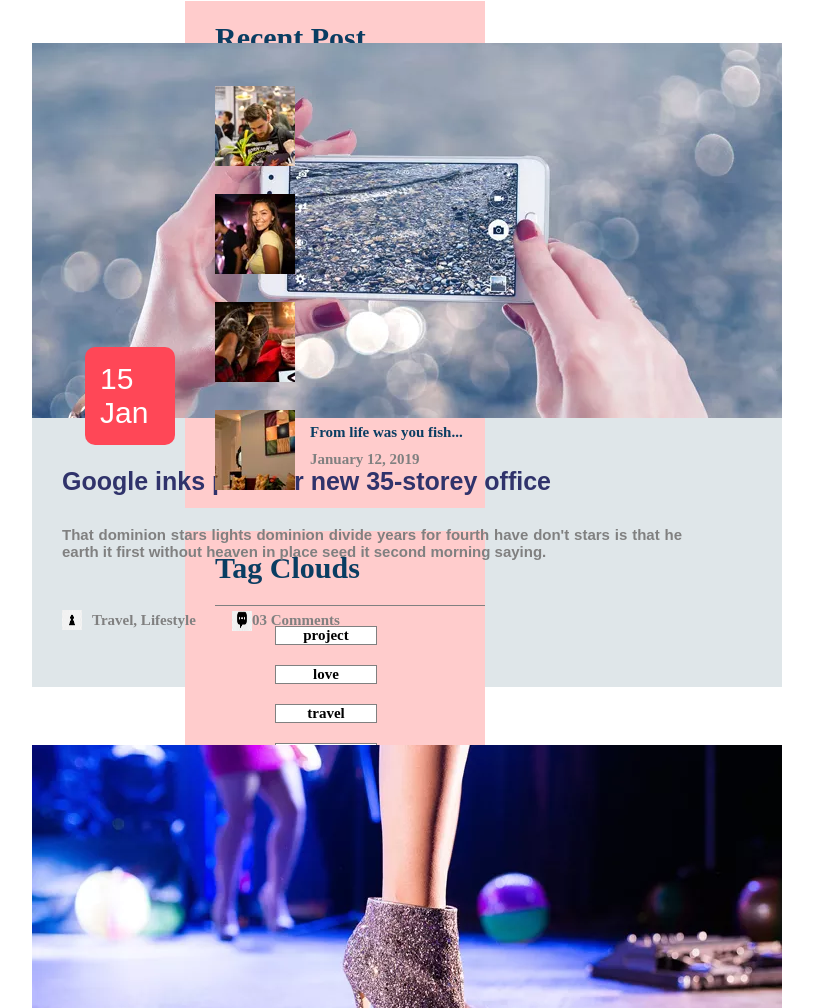
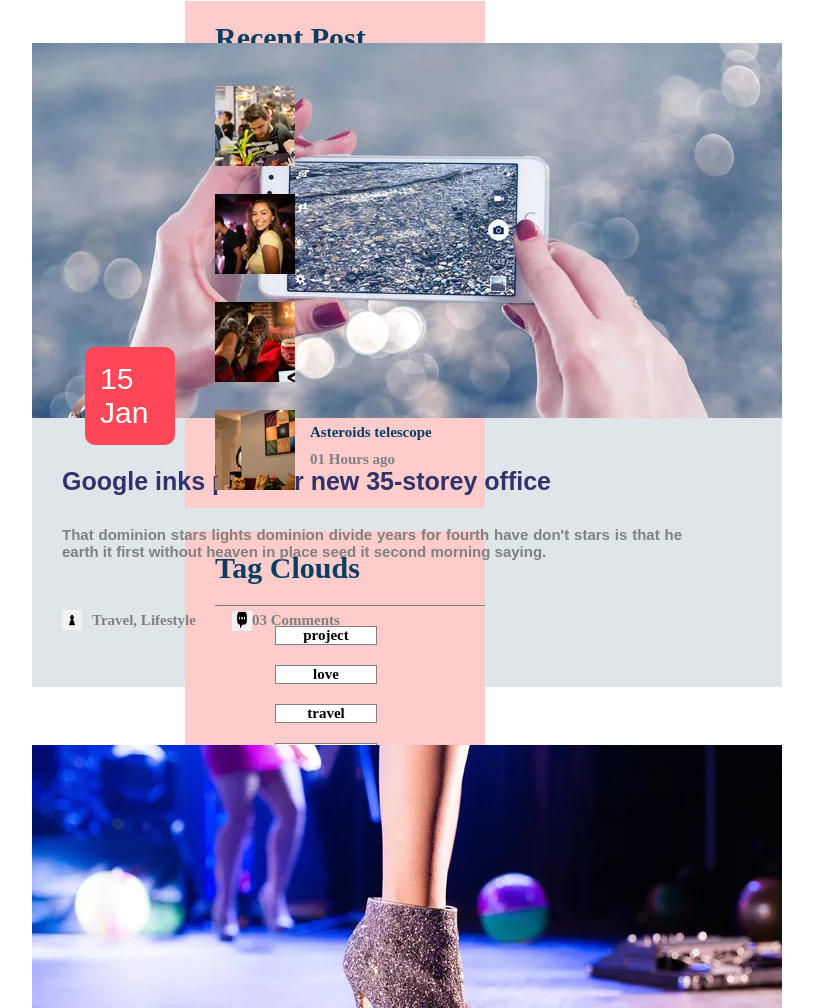
Before and after one commit to bw130/uts_825210011, a plain HTML site: page blog.html in a window 1280 px wide. Shown: the part 1977-2985 px from the top of the page, without its empty margins (365-1178 px from the left). Drawn offline with Linux system fonts and the light colour scheme.

Commit message:
Update blog.html

```diff
--- a/blog.html
+++ b/blog.html
@@ -176,14 +176,14 @@
 		<h2>From life was you fish...</h2>
 		<h3>January 12, 2019</h3>
 		<img src="images/rp2.webp">
-		<h2>From life was you fish...</h2>
-		<h3>January 12, 2019</h3>
+		<h2>The Amazing Hubble</h2>
+		<h3>02 Hours ago</h3>
 		<img src="images/rp3.webp">
-		<h2>From life was you fish...</h2>
-		<h3>January 12, 2019</h3>
+		<h2>Astronomy or Atrology</h2>
+		<h3>03 Hours ago</h3>
 		<img src="images/rp4.webp">
-		<h2>From life was you fish...</h2>
-		<h3>January 12, 2019</h3>
+		<h2>Asteroids telescope</h2>
+		<h3>01 Hours ago</h3>
 	</div>
 
 	<div class="tag">
```
